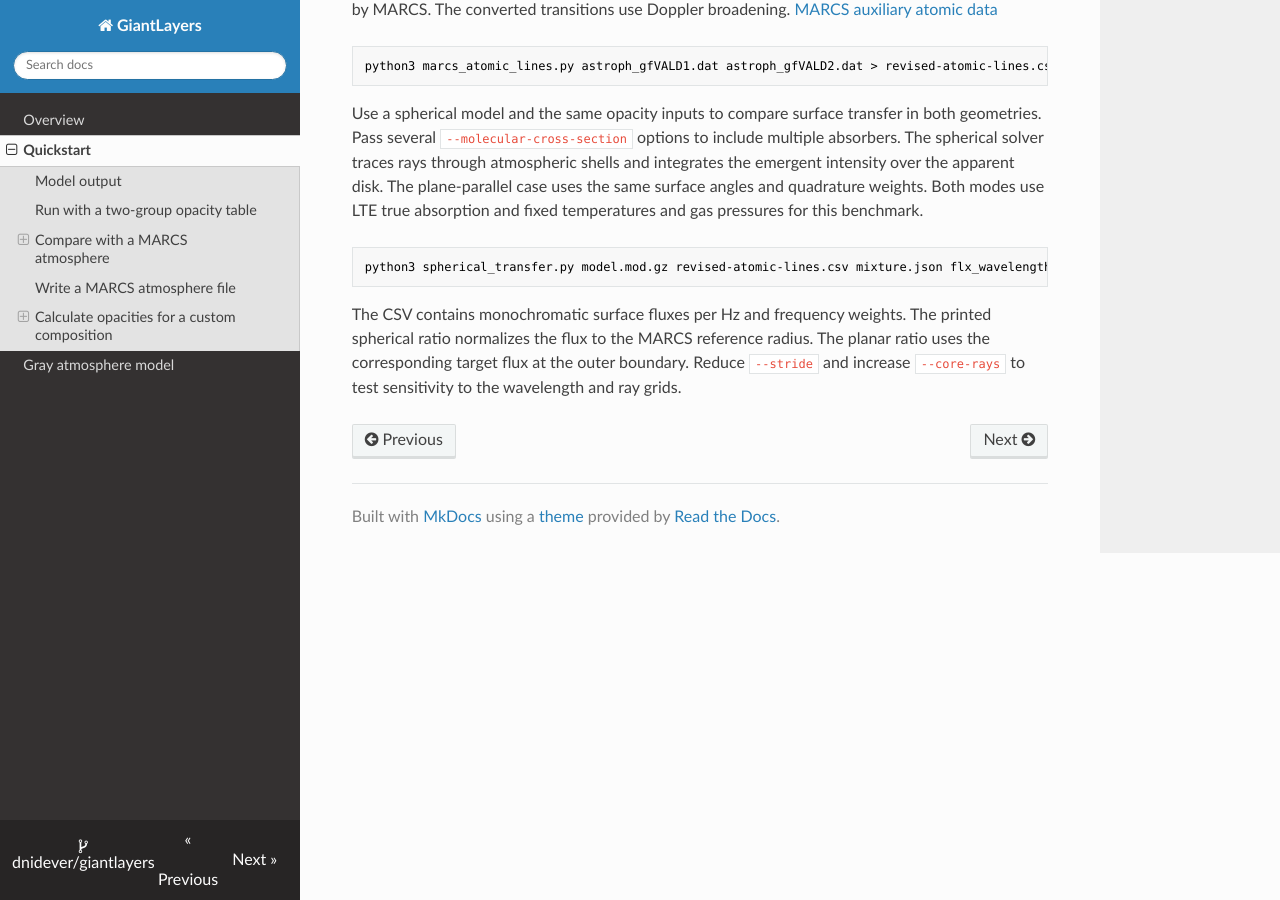
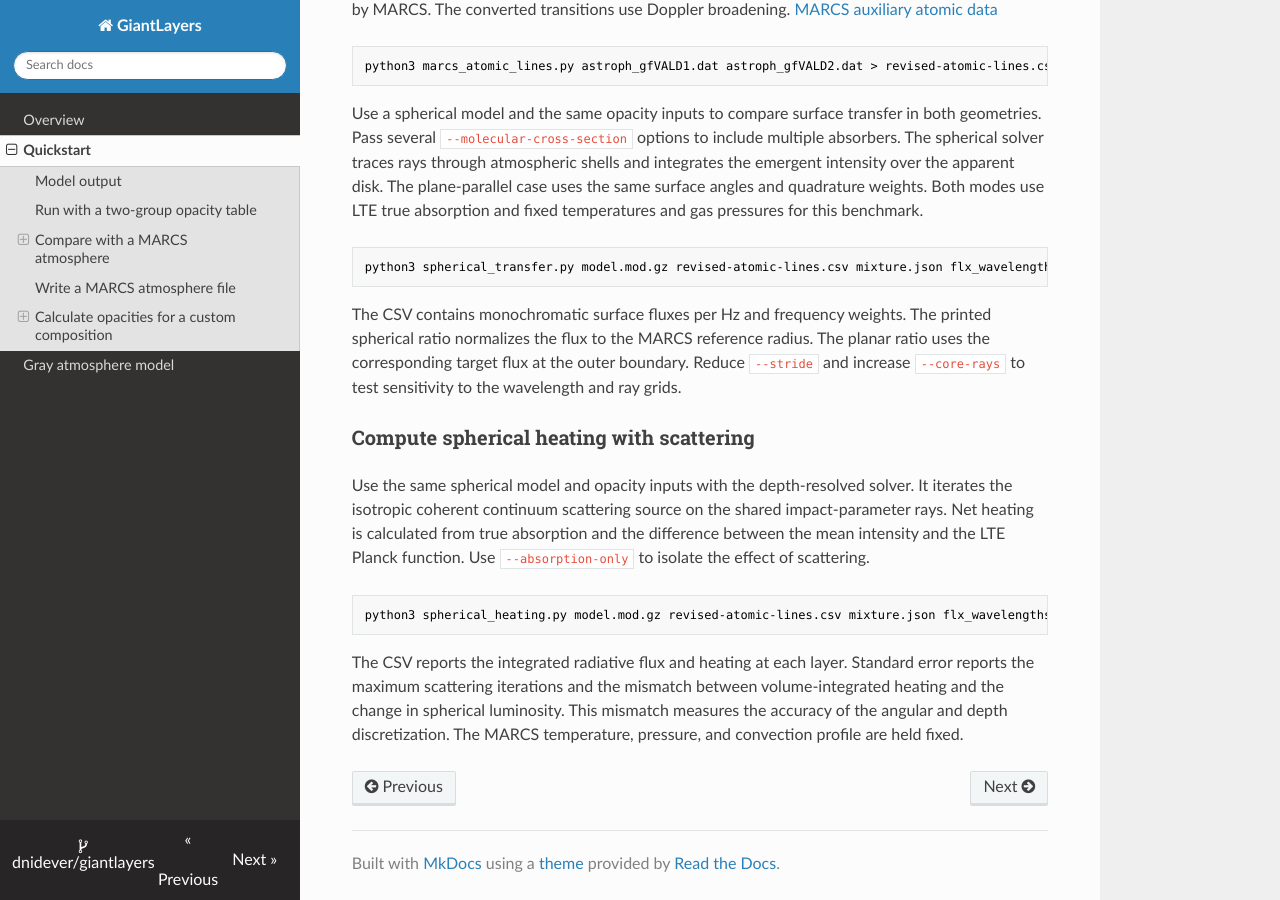
Before and after one commit to dnidever/giantlayers, an MkDocs documentation site: the page built from docs/quickstart.md, in a window 1280 px wide and 900 px high, scrolled down 5684 px. Built offline with MkDocs 1.6.1, drawn with Linux system fonts in a browser that asks for light colours; nearby versions of some CDN libraries.

Commit message:
Document the spherical heating workflow

````diff
--- a/docs/quickstart.md
+++ b/docs/quickstart.md
@@ -182,3 +182,13 @@ python3 spherical_transfer.py model.mod.gz revised-atomic-lines.csv mixture.json
 ```
 
 The CSV contains monochromatic surface fluxes per Hz and frequency weights. The printed spherical ratio normalizes the flux to the MARCS reference radius. The planar ratio uses the corresponding target flux at the outer boundary. Reduce `--stride` and increase `--core-rays` to test sensitivity to the wavelength and ray grids.
+
+### Compute spherical heating with scattering
+
+Use the same spherical model and opacity inputs with the depth-resolved solver. It iterates the isotropic coherent continuum scattering source on the shared impact-parameter rays. Net heating is calculated from true absorption and the difference between the mean intensity and the LTE Planck function. Use `--absorption-only` to isolate the effect of scattering.
+
+```sh
+python3 spherical_heating.py model.mod.gz revised-atomic-lines.csv mixture.json flx_wavelengths.vac.gz --stride 100 --core-rays 24 --molecular-cross-section tio.json.gz > spherical-heating.csv
+```
+
+The CSV reports the integrated radiative flux and heating at each layer. Standard error reports the maximum scattering iterations and the mismatch between volume-integrated heating and the change in spherical luminosity. This mismatch measures the accuracy of the angular and depth discretization. The MARCS temperature, pressure, and convection profile are held fixed.
````
